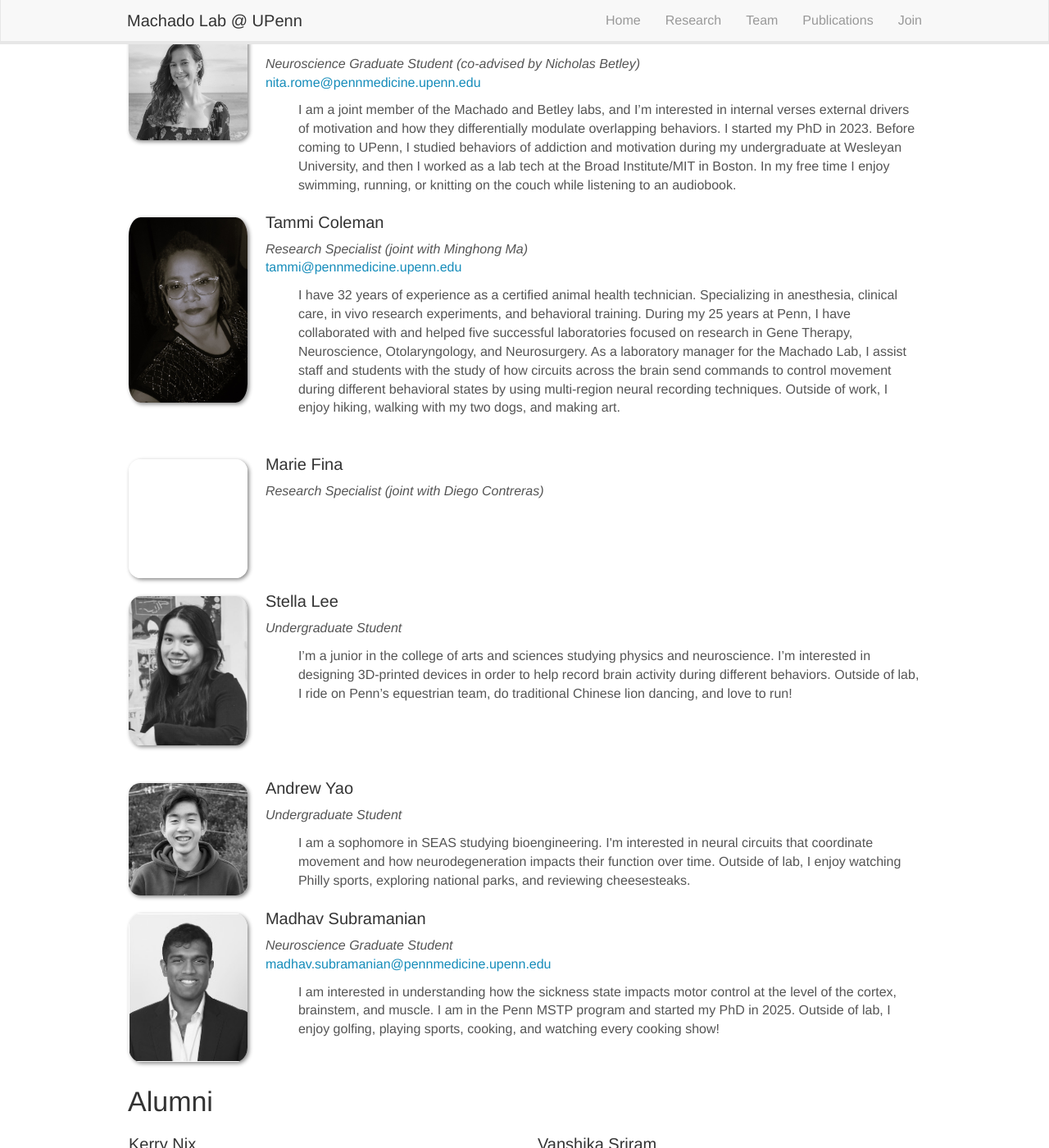
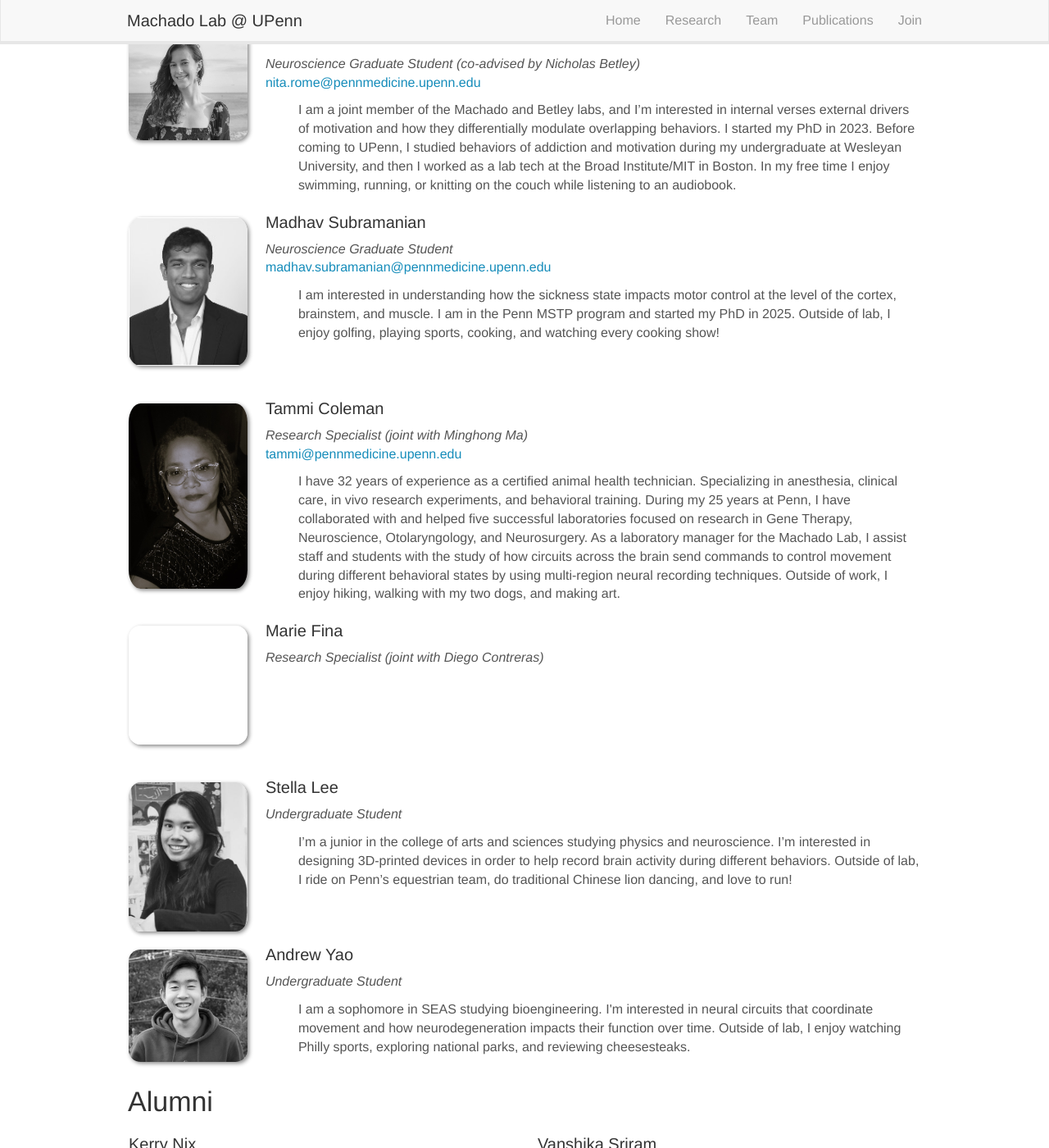
Before and after one commit to machado-lab-code/machado-lab-code, a Jekyll site: the page built from _pages/team.md, in a window 1280 px wide and 1400 px high, scrolled down 1573 px. Shown: the whole window at 82% size. Built offline with Jekyll 4.4.1, drawn with Linux system fonts in a browser that asks for light colours; nearby versions of some CDN libraries; part of the change alters nothing that is shown; some of the changed text lies outside the part shown.

Commit message:
Update team_members.yml

```diff
--- a/_data/team_members.yml
+++ b/_data/team_members.yml
@@ -1,6 +1,6 @@
 - name: Tim Machado, PhD
   photo: machado.jpg
-  info: Assistant Professor
+  info: Presidential Assistant Professor and HHMI Freeman Hrabowski Scholar
   email: Timothy.Machado@PennMedicine.upenn.edu
   bio: I’m interested in understanding how descending pathways command the brainstem and spinal cord to initiate and modify movements—especially across different brain states (like hunger, thirst, and arousal). Previously, I was a postdoc working in the Deisseroth Lab at Stanford. Before that, I started a company called CTRL-labs that used ideas related to my doctoral work to build non-invasive technologies for decoding motor intention. I went to graduate school at Columbia where I studied spinal motor circuits. Outside of lab, I enjoy running, biking, and trying to be outside.
   number_educ: 0
@@ -54,6 +54,14 @@
   number_educ: 0
   education1:
 
+- name: Madhav Subramanian
+  photo: subramanian.jpg
+  info: Neuroscience Graduate Student
+  email: madhav.subramanian@pennmedicine.upenn.edu
+  bio: I am interested in understanding how the sickness state impacts motor control at the level of the cortex, brainstem, and muscle. I am in the Penn MSTP program and started my PhD in 2025. Outside of lab, I enjoy golfing, playing sports, cooking, and watching every cooking show!
+  number_educ: 0
+  education1:
+
 - name: Tammi Coleman
   photo: tammi.jpg
   info: Research Specialist (joint with Minghong Ma)
@@ -84,11 +92,3 @@
   bio: I am a sophomore in SEAS studying bioengineering. I'm interested in neural circuits that coordinate movement and how neurodegeneration impacts their function over time. Outside of lab, I enjoy watching Philly sports, exploring national parks, and reviewing cheesesteaks.
   number_educ: 0
   education1:
-
-- name: Madhav Subramanian
-  photo: subramanian.jpg
-  info: Neuroscience Graduate Student
-  email: madhav.subramanian@pennmedicine.upenn.edu
-  bio: I am interested in understanding how the sickness state impacts motor control at the level of the cortex, brainstem, and muscle. I am in the Penn MSTP program and started my PhD in 2025. Outside of lab, I enjoy golfing, playing sports, cooking, and watching every cooking show!
-  number_educ: 0
-  education1:
```
